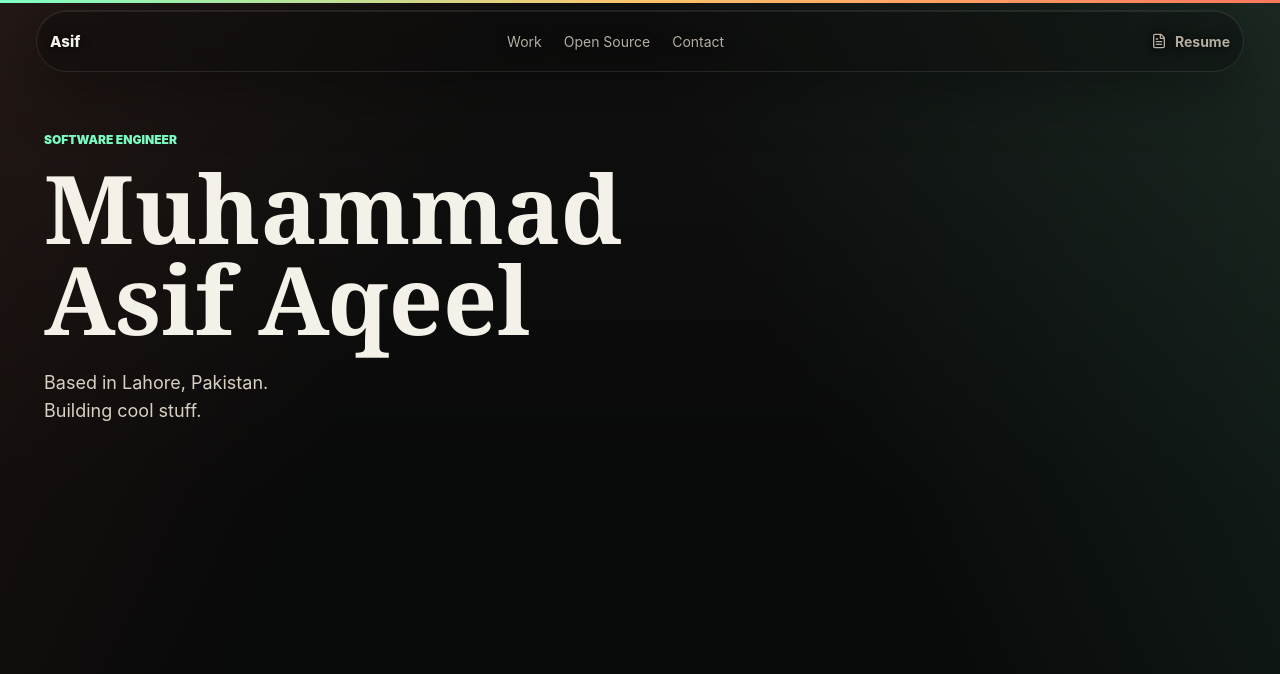
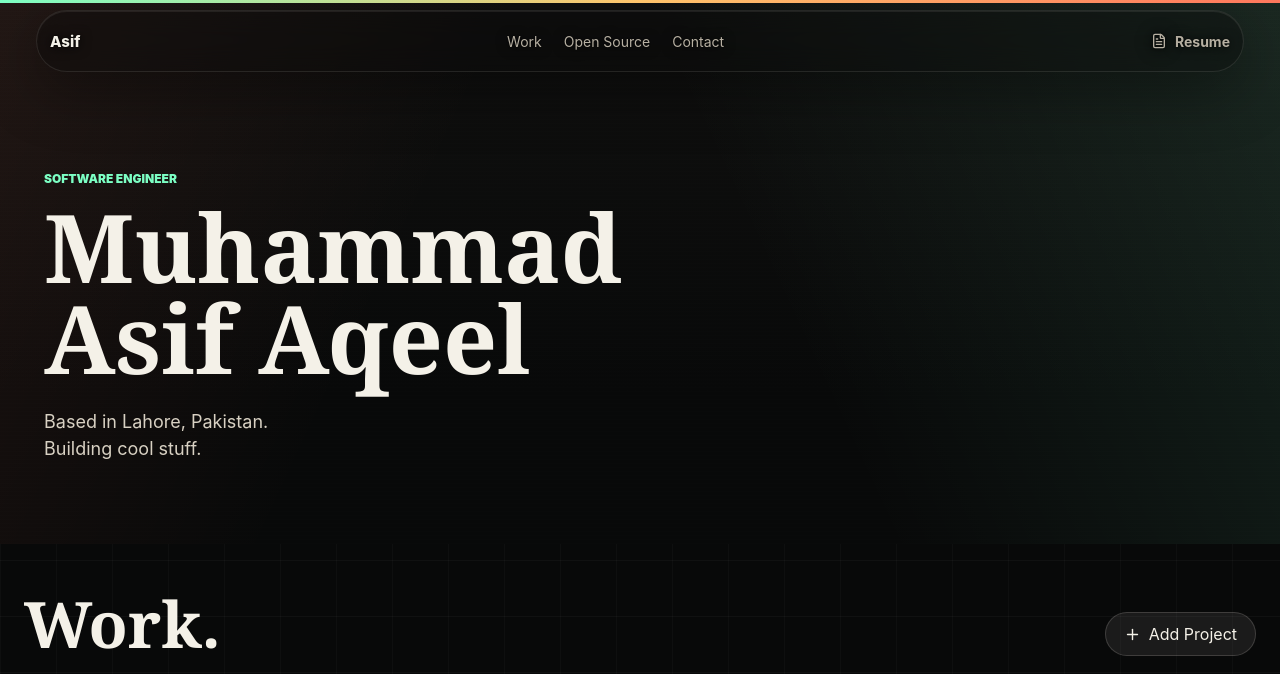
Before and after one commit to asifdotdev/asif-portfolio, a React (Vite) app: page / in a window 1280 px wide. Shown: the top 674 px of the page. Built offline with nearby package versions, Linux system fonts and the light colour scheme.

Commit message:
design: tighten hero spacing

```diff
--- a/src/styles.css
+++ b/src/styles.css
@@ -298,10 +298,10 @@ button {
 
 .hero {
   position: relative;
-  min-height: 86svh;
-  display: grid;
-  align-items: center;
-  padding: 132px 24px 64px;
+  min-height: 68svh;
+  display: grid;
+  align-items: center;
+  padding: 118px 24px 28px;
   overflow: hidden;
   isolation: isolate;
 }
@@ -337,7 +337,7 @@ button {
 
 .hero-layout {
   width: min(calc(100% - 40px), var(--max));
-  min-height: calc(86svh - 196px);
+  min-height: 0;
   margin: 0 auto;
 }
 
@@ -382,13 +382,6 @@ button {
   display: block;
 }
 
-.hero-actions {
-  display: flex;
-  flex-wrap: wrap;
-  gap: 12px;
-  margin-top: 34px;
-}
-
 .glass-btn.muted {
   color: var(--muted);
 }
@@ -396,7 +389,7 @@ button {
 .projects-shell {
   width: min(calc(100% - 48px), var(--max));
   margin: 0 auto;
-  padding: 96px 0 40px;
+  padding: 48px 0 40px;
 }
 
 .work-heading {
```
